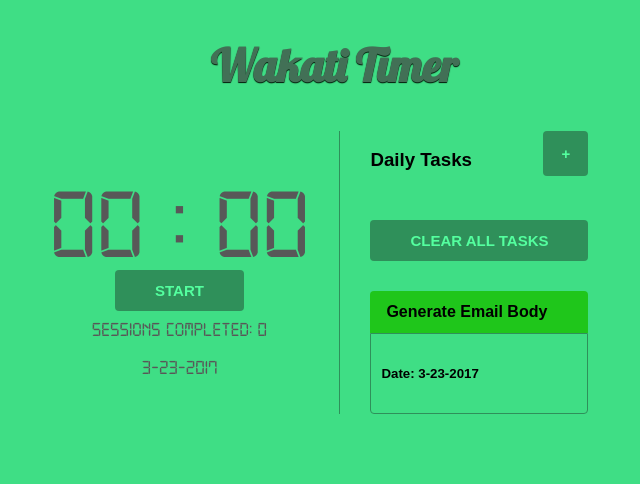
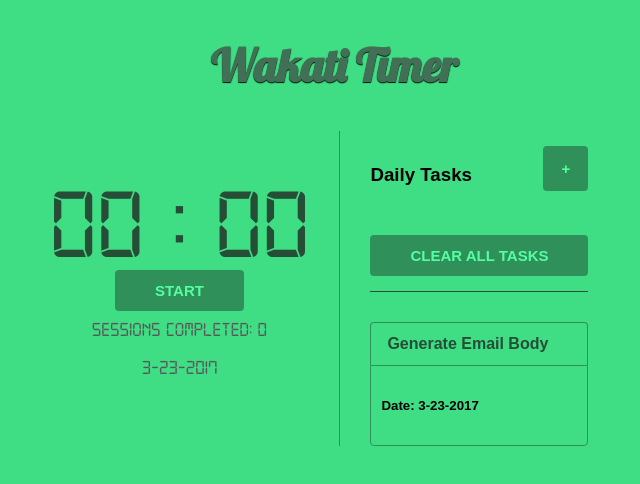
Before and after one commit to korrybass/wakati-react, a React (Create React App) app: page / in a window 1280 px wide. Shown: the top 484 px of the page, without its empty margins (306-946 px from the left). Built offline with nearby package versions, Linux system fonts and the light colour scheme.

Commit message:
updated styles

```diff
--- a/src/components/List/list.css
+++ b/src/components/List/list.css
@@ -25,6 +25,10 @@ input[type=text]{
     padding: 0 30px;
     margin-left: 30px;
     overflow: hidden;
+}
+.list-holder{
+    border-bottom: 1px solid #264d35;
+    padding: 15px 0;
 }
 .list-header{
     justify-content: space-between;
--- a/src/components/List/outputFormatter.css
+++ b/src/components/List/outputFormatter.css
@@ -14,8 +14,9 @@ border-bottom-right-radius: 4px;
 border-bottom-left-radius: 4px;
 }
 .body-header{
-  color: black;
-  background-color: #1fc61b;
+  color: #264d35;
+  border: 1px solid #2f905a;
+  border-bottom: none;
   margin: 30px 0 0 0;
   padding: 12px 16px;
   max-width: 200px;
--- a/src/components/Timer/timer.css
+++ b/src/components/Timer/timer.css
@@ -33,6 +33,7 @@ body{
     -webkit-animation-duration: 1s;
     animation-duration: 1s;
     text-align: center;
+    color: #264d35;
 }
 .time-body span{
   min-width: 95px;
```
Lines whose indentation alone changed are shown as unchanged.
